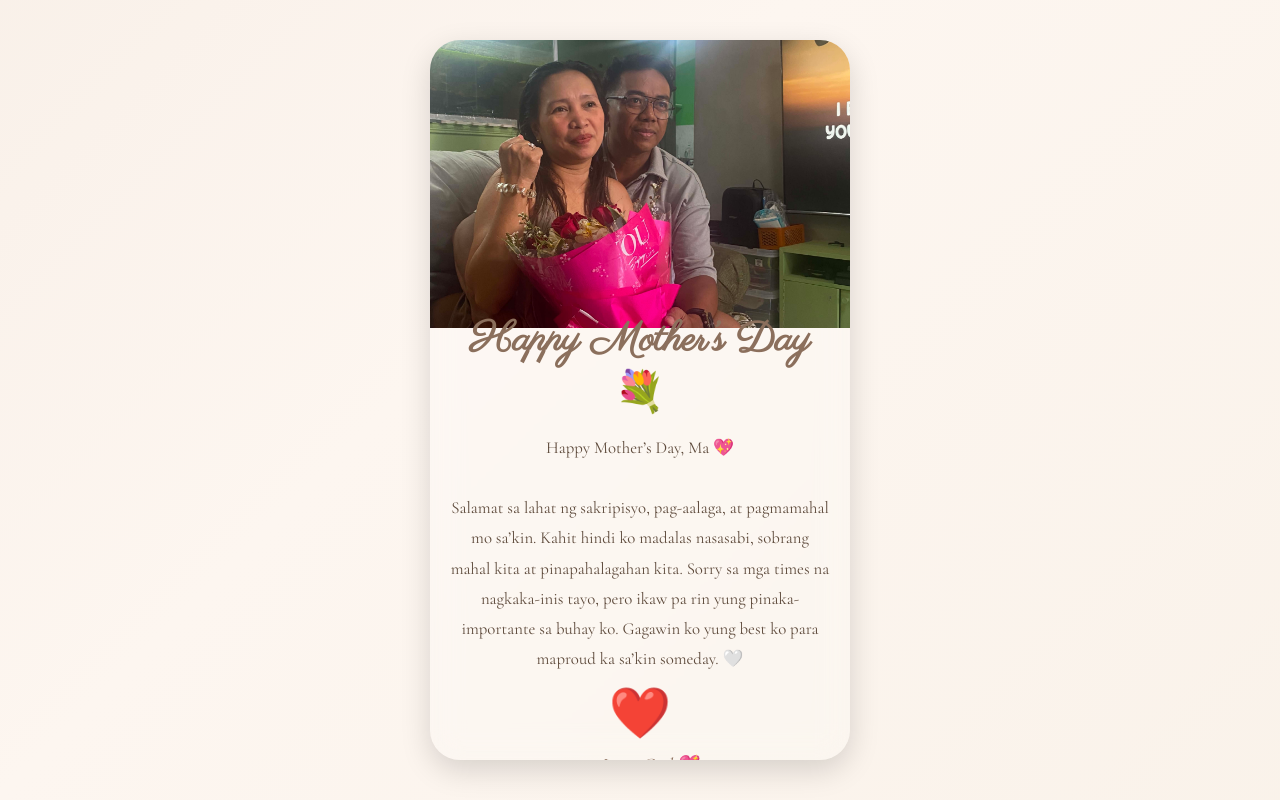
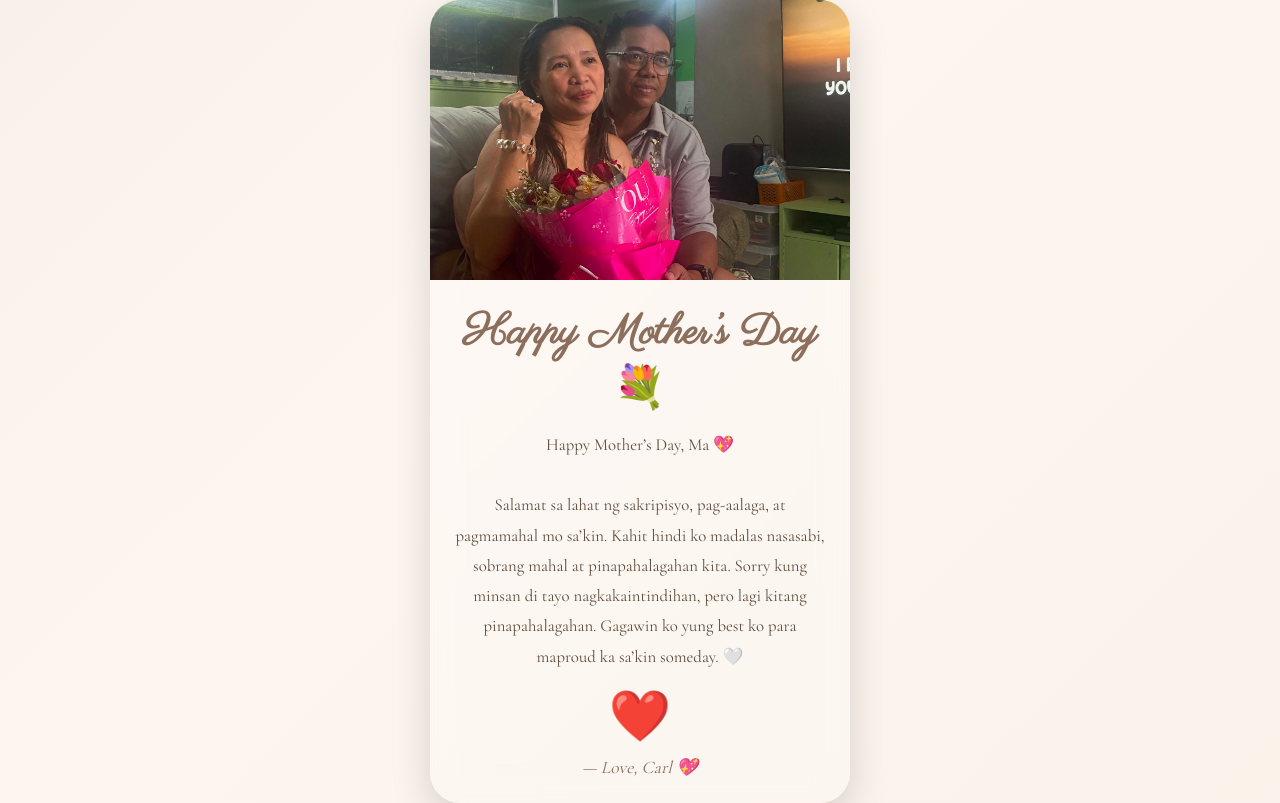
Before and after one commit to alojadocarl2006-droid/mama2, a plain HTML site: page index.html in a window 1280 px wide. Drawn offline with nearby package versions, Linux system fonts and the light colour scheme.

Commit message:
Update index.html

```diff
--- a/index.html
+++ b/index.html
@@ -17,11 +17,15 @@
 }
 
 body{
-    height:100vh;
+    width:100%;
+    min-height:100vh;
+    min-height:100dvh; /* FIX FOR MOBILE BROWSER */
     display:flex;
     justify-content:center;
     align-items:center;
+
     font-family:'Cormorant Garamond', serif;
+
     background:linear-gradient(-45deg,#f6eee3,#fdf6f0,#efe3d8,#f8f3ee);
     background-size:400% 400%;
     animation:bgMove 15s ease infinite;
@@ -34,53 +38,52 @@ body{
     100%{background-position:0% 50%;}
 }
 
-/* 📱 PHONE CARD */
+/* 📱 MOBILE CARD (NO SPLIT) */
 .card{
-    width:92%;
+    width:90%;
     max-width:420px;
-    height:90vh;
-    background:rgba(255,255,255,0.2);
+    height:auto;
+
+    background:rgba(255,255,255,0.22);
     backdrop-filter:blur(15px);
+
     border-radius:30px;
     overflow:hidden;
-    display:flex;
-    flex-direction:column;
-    box-shadow:0 10px 30px rgba(0,0,0,0.15);
+
+    box-shadow:0 15px 40px rgba(0,0,0,0.15);
+
+    text-align:center;
 }
 
-/* IMAGE TOP */
-.left{
-    height:40%;
+/* IMAGE TOP FULL WIDTH */
+.image{
+    width:100%;
+    height:280px;
     background:url('yourpicture.jpg') center/cover no-repeat;
 }
 
-/* CONTENT BOTTOM */
-.right{
-    height:60%;
-    padding:20px;
-    display:flex;
-    flex-direction:column;
-    justify-content:center;
-    text-align:center;
+/* CONTENT */
+.content{
+    padding:25px;
 }
 
-.right h1{
+h1{
     font-family:'Parisienne', cursive;
-    font-size:2.5rem;
+    font-size:2.6rem;
     color:#8b6f5c;
     margin-bottom:10px;
 }
 
-.right p{
+p{
     font-size:1.05rem;
     line-height:1.8;
     color:#5e4b3c;
 }
 
 /* HEART */
-.big-heart{
-    margin-top:10px;
+.heart{
     font-size:50px;
+    margin-top:15px;
     animation:beat 1s infinite;
 }
 
@@ -89,7 +92,6 @@ body{
     50%{transform:scale(1.2);}
 }
 
-/* SIGNATURE */
 .signature{
     margin-top:10px;
     font-size:1.1rem;
@@ -97,7 +99,7 @@ body{
     font-style:italic;
 }
 
-/* MUSIC HIDDEN */
+/* MUSIC HIDE */
 audio{
     display:none;
 }
@@ -114,9 +116,11 @@ audio{
 
 <div class="card">
 
-    <div class="left"></div>
+    <!-- IMAGE -->
+    <div class="image"></div>
 
-    <div class="right">
+    <!-- TEXT -->
+    <div class="content">
 
         <h1>Happy Mother’s Day 💐</h1>
 
@@ -124,14 +128,14 @@ audio{
             Happy Mother’s Day, Ma 💖 <br><br>
 
             Salamat sa lahat ng sakripisyo, pag-aalaga, at pagmamahal mo sa’kin.
-            Kahit hindi ko madalas nasasabi, sobrang mahal kita at pinapahalagahan kita.
+            Kahit hindi ko madalas nasasabi, sobrang mahal at pinapahalagahan kita.
 
-            Sorry sa mga times na nagkaka-inis tayo, pero ikaw pa rin yung pinaka-importante sa buhay ko.
+            Sorry kung minsan di tayo nagkakaintindihan, pero lagi kitang pinapahalagahan.
 
             Gagawin ko yung best ko para maproud ka sa’kin someday. 🤍
         </p>
 
-        <div class="big-heart">❤️</div>
+        <div class="heart">❤️</div>
 
         <div class="signature">
             — Love, Carl 💖
```
